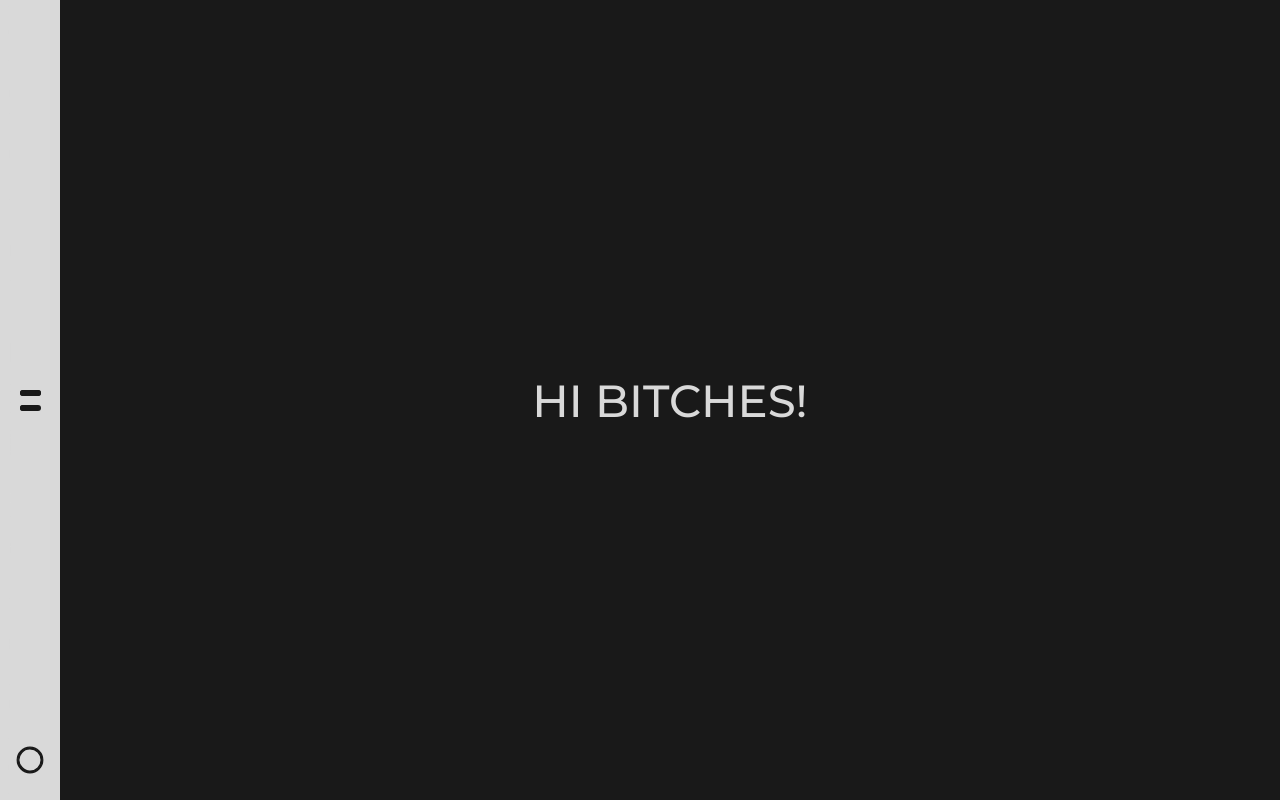
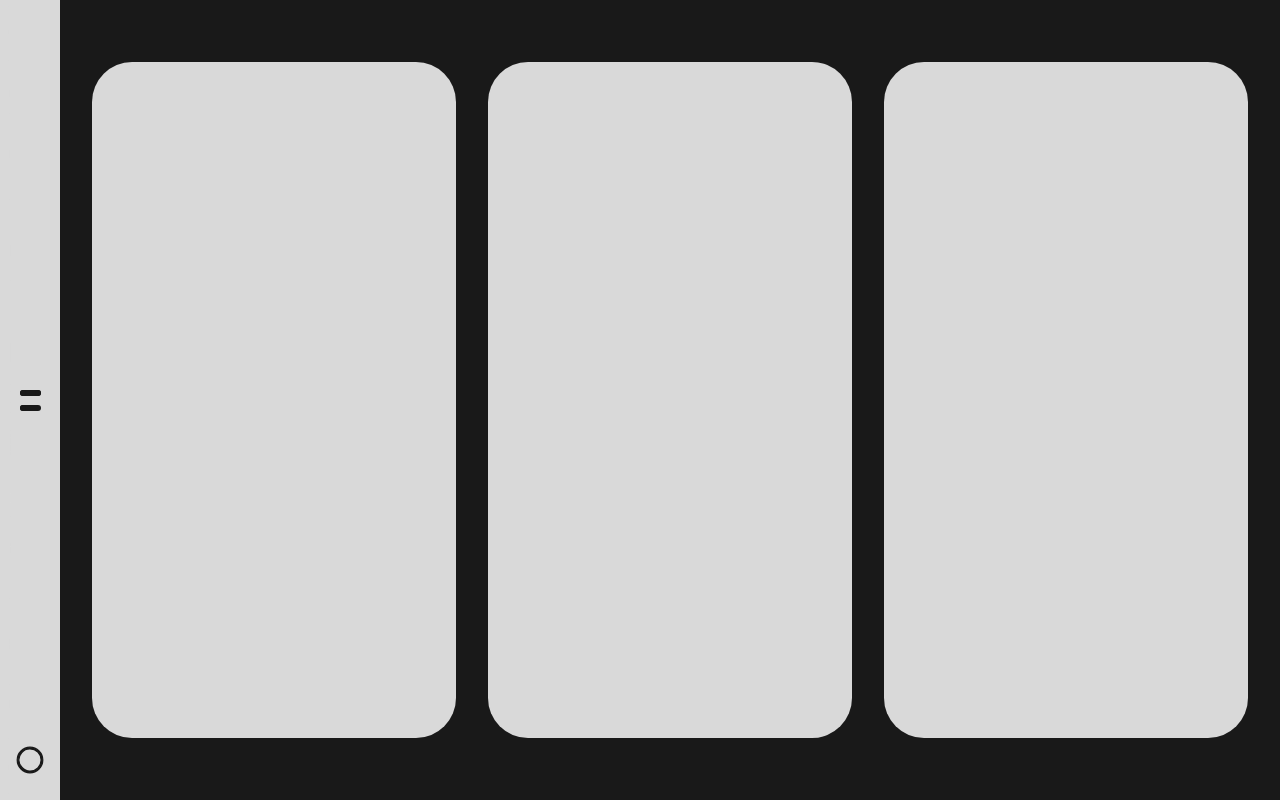
Before and after one commit to MarcoAgo/mister-tcss-n13, a Next.js app: page / in a window 1280 px wide. Built offline with nearby package versions, Linux system fonts and the light colour scheme.

Commit message:
feat: Start home content

```diff
--- a/app/globals.output.css
+++ b/app/globals.output.css
@@ -573,6 +573,14 @@ html {
   z-index: 40;
 }
 
+.m-2 {
+  margin: 0.5rem;
+}
+
+.m-3 {
+  margin: 0.75rem;
+}
+
 .mb-6 {
   margin-bottom: 1.5rem;
 }
@@ -634,6 +642,10 @@ html {
   height: 30vh;
 }
 
+.h-\[calc\(100\%-5rem\)\] {
+  height: calc(100% - 5rem);
+}
+
 .w-2 {
   width: 0.5rem;
 }
@@ -683,6 +695,10 @@ html {
   width: 25vw;
 }
 
+.w-\[calc\(100\%\/3\)\] {
+  width: calc(100% / 3);
+}
+
 .origin-center {
   transform-origin: center;
 }
@@ -715,6 +731,14 @@ html {
   justify-content: space-between;
 }
 
+.gap-3 {
+  gap: 0.75rem;
+}
+
+.gap-\[2\.5vw\] {
+  gap: 2.5vw;
+}
+
 .overflow-hidden {
   overflow: hidden;
 }
@@ -727,6 +751,26 @@ html {
   border-radius: 1.5rem;
 }
 
+.rounded-lg {
+  border-radius: 0.5rem;
+}
+
+.rounded-full {
+  border-radius: 9999px;
+}
+
+.rounded-\[30px\] {
+  border-radius: 30px;
+}
+
+.rounded-\[40px\] {
+  border-radius: 40px;
+}
+
+.border-r-4 {
+  border-right-width: 4px;
+}
+
 .bg-darkgray {
   --tw-bg-opacity: 1;
   background-color: rgb(25 25 25 / var(--tw-bg-opacity));
@@ -737,9 +781,23 @@ html {
   background-color: rgb(217 217 217 / var(--tw-bg-opacity));
 }
 
+.p-\[2\.5vw\] {
+  padding: 2.5vw;
+}
+
 .px-\[10vw\] {
   padding-left: 10vw;
   padding-right: 10vw;
+}
+
+.px-3 {
+  padding-left: 0.75rem;
+  padding-right: 0.75rem;
+}
+
+.px-\[2\.5vw\] {
+  padding-left: 2.5vw;
+  padding-right: 2.5vw;
 }
 
 .pr-\[15vw\] {
--- a/app/page.tsx
+++ b/app/page.tsx
@@ -3,18 +3,28 @@
 import { TitleAnim } from "@/components/atoms/TitleAnim"
 import Text from "@/components/atoms/Text"
 import { TextColorEnum, TextTypeEnum } from "@/components/atoms/Text/Text.types"
+import useMenu from "@/store/menu/useMenu"
+import { useAnimationControls } from "framer-motion"
+import { useEffect } from "react"
+import { motion } from "framer-motion"
 
 function Home() {
+    const { isOpen } = useMenu()
+    const mainContentCtrl = useAnimationControls()
+
+    useEffect(() => {
+        if (isOpen) mainContentCtrl.start({ opacity: 0, transition: { type: 'tween', ease: 'easeOut' } })
+        if (!isOpen) mainContentCtrl.start({ opacity: 1, transition: { type: 'tween', ease: 'easeOut', delay: 0.8 } })
+    }, [isOpen])
+
     return (
-        <main className="w-full h-screen relative z-40">
-            <div className="flex items-center justify-center w-full h-full text-superlightgray">
-                <TitleAnim>
-                    <Text as="h1" type={TextTypeEnum.HEADING1} color={TextColorEnum.DARK}>
-                        Hi bitches!
-                    </Text>
-                </TitleAnim>
+        <motion.main className="w-full h-screen relative z-40" animate={mainContentCtrl}>
+            <div className="flex items-center justify-between gap-[2.5vw] w-full h-full text-superlightgray p-[2.5vw]">
+                <div className="w-[calc(100%/3)] h-[calc(100%-5rem)] dark:bg-superlightgray bg-darkgray rounded-[40px]"></div>
+                <div className="w-[calc(100%/3)] h-[calc(100%-5rem)] dark:bg-superlightgray bg-darkgray rounded-[40px]"></div>
+                <div className="w-[calc(100%/3)] h-[calc(100%-5rem)] dark:bg-superlightgray bg-darkgray rounded-[40px]"></div>
             </div>
-        </main>
+        </motion.main>
     )
 }
 
--- a/components/molecules/SidebarNavigation/_partial/AnimatedMenuContentSvg.tsx
+++ b/components/molecules/SidebarNavigation/_partial/AnimatedMenuContentSvg.tsx
@@ -1,6 +1,6 @@
 import { AnimatedMenuContentSvgProps, MenuHoverItemsEnum } from "../SidebarNavigation.types"
 import { motion } from "framer-motion"
-import { useEffect } from "react"
+import useLayout from "@/store/layout/useLayout"
 
 const paths = {
     default: ["M8 2L1.68518 25.1543", "M8.02173 2L14.3153 25.1601", "M21 2L14.6852 25.1543", "M21.0217 2L27.3153 25.1601", "M12 16L36 16", ""],
@@ -14,6 +14,7 @@ const paths = {
 const AnimatedMenuContentSvg: React.FC<AnimatedMenuContentSvgProps> = (props) => {
     const { hoverItem } = props
     const item = hoverItem === null ? 'default' : hoverItem
+    const { theme } = useLayout()
 
     const transition = {
         duration: 0.4,
@@ -30,7 +31,7 @@ const AnimatedMenuContentSvg: React.FC<AnimatedMenuContentSvgProps> = (props) =>
                         initial={{ pathLength: 0, opacity: 0 }}
                         animate={{ d: paths[item][index], opacity: 1, origin: 'center', pathLength: 1, transition: { ...transition, delay: 0.2 } }}
                         exit={{ d: paths[item][index], opacity: 0, origin: 'center', pathLength: 0, transition }}
-                        stroke="black"
+                        stroke={theme === 'light' ? "#D9D9D9" : "black"}
                         stroke-width="3"
                         stroke-linecap="round"
                         style={{ transformOrigin: 'center' }}
```
